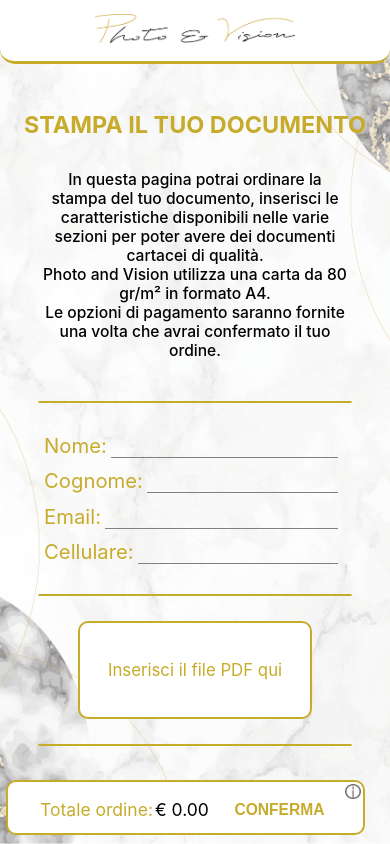
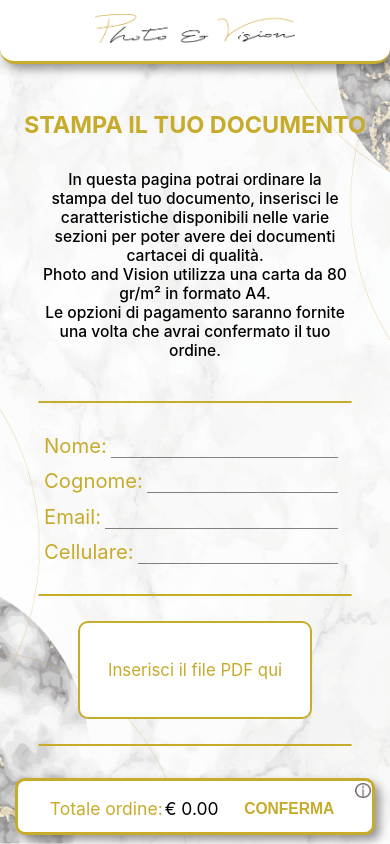
Before and after one commit to CarloVitto01/sito-web-pv, a React (Create React App) app: page / in a window 390 px wide. Shown: the top 844 px of the page. Built offline with nearby package versions, Linux system fonts and the light colour scheme.

Commit message:
Completed module.css

```diff
--- a/src/components/Footer.module.css
+++ b/src/components/Footer.module.css
@@ -5,11 +5,10 @@
   justify-content: center;
   align-items: center;
   border-top: 3px solid rgb(199, 171, 43);
-  bottom: 0;
-  left: 0;
-  width: 100%;
   border-top-left-radius: 15px;
   border-top-right-radius: 15px;
+
+  box-shadow: -5px -5px 10px rgba(0, 0, 0, 0.4);
 }
 
 .title-Footer {
--- a/src/components/Form.module.css
+++ b/src/components/Form.module.css
@@ -1,7 +1,7 @@
 .form {
   display: flex;
   justify-content: center;
-  width: 100vw;
+  width: 100%;
 }
 
 .container-form {
--- a/src/components/Header.module.css
+++ b/src/components/Header.module.css
@@ -15,6 +15,8 @@
   border-bottom-left-radius: 15px;
   border-bottom-right-radius: 15px;
   z-index: 1;
+
+  box-shadow: 5px 5px 10px rgba(0, 0, 0, 0.4);
 }
 
 
--- a/src/components/Intro.module.css
+++ b/src/components/Intro.module.css
@@ -1,5 +1,5 @@
 .container {
-    width: 100vw;
+    width: 100%;
     display: flex;
     justify-content: center;
     flex-direction: column;
--- a/src/components/Modal.module.css
+++ b/src/components/Modal.module.css
@@ -3,22 +3,24 @@
     bottom: 0;
     display: flex;
     flex-direction: row;
-    justify-content: flex-end; /* Posiziona tutto a destra */
-    margin-bottom: 3vh;
-    margin-right: 3vh; /* Ancora il riquadro al bordo destro */
+    justify-content: flex-end;
+    margin-right: 3vh;
 }
+
 .container {
     display: flex;
     flex-direction: column;
     align-items: center;
-    border: 2px solid rgb(199, 171, 43);
+    border: 3px solid rgb(199, 171, 43);
     border-radius: 10px;
     padding: 0.5vw;
     background-color: white;
     justify-content: center;
     width: 40vw;
     margin-bottom: 2vh;
+    box-shadow: 5px 5px 10px rgba(0, 0, 0, 0.4);
 }
+
 
 .container header {
     display: flex;
@@ -87,6 +89,8 @@
 
     .modal{
         margin-bottom: 2vh;
+        justify-content: center;
+        margin: 0%;
     }
 
     .container {
```
